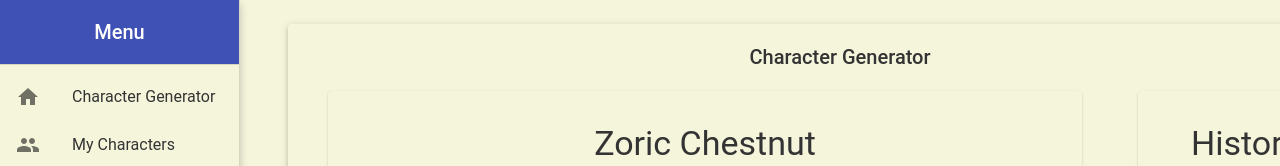
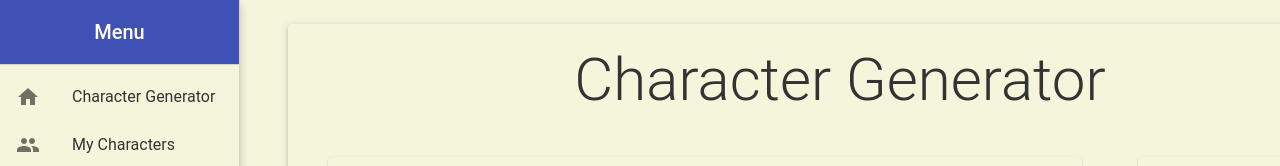
Before and after one commit to gcascade/character-generator, a React app: page /character-generator in a window 1280 px wide. Shown: the top 166 px of the page. Built offline with nearby package versions, Linux system fonts and the light colour scheme; no server answers.

Commit message:
feat: add PageTitle component and integrate it into multiple pages

```diff
--- /dev/null
+++ b/src/components/common/pageTitle/PageTitle.tsx
@@ -0,0 +1,27 @@
+import { Typography } from '@mui/material';
+import React from 'react';
+
+type PageTitleProps = {
+  children: React.ReactNode;
+  variant?: 'h1' | 'h2' | 'h3' | 'h4' | 'h5' | 'h6';
+  align?: 'inherit' | 'left' | 'center' | 'right' | 'justify';
+  gutterBottom?: boolean;
+};
+
+const PageTitle: React.FC<PageTitleProps> = ({
+  children,
+  variant = 'h2',
+  align = 'center',
+  gutterBottom = true,
+}) => (
+  <Typography
+    variant={variant}
+    component="h1"
+    align={align}
+    gutterBottom={gutterBottom}
+  >
+    {children}
+  </Typography>
+);
+
+export default PageTitle;
--- a/src/pages/characters/Characters.tsx
+++ b/src/pages/characters/Characters.tsx
@@ -1,7 +1,9 @@
-import { Container, Paper, Typography } from '@mui/material';
+import { Container, Paper } from '@mui/material';
 import React, { useContext } from 'react';
 import CharacterSummary from '../../components/character/characterSummary/CharacterSummary';
 import Carousel from '../../components/common/carousel/Carousel';
+import PageTitle from '../../components/common/pageTitle/PageTitle';
+
 import { DataContext } from '../../contexts/DataContext';
 
 const Characters = () => {
@@ -30,9 +32,7 @@ const Characters = () => {
           padding: '20px',
         }}
       >
-        <Typography variant="h2" component="h1" gutterBottom>
-          My Characters
-        </Typography>
+        <PageTitle>My Characters</PageTitle>
         {characters.length > 0 && (
           <Carousel cardsPerPage={3} height={600}>
             {children}
--- a/src/pages/home/Home.tsx
+++ b/src/pages/home/Home.tsx
@@ -1,12 +1,7 @@
-import {
-  Container,
-  Unstable_Grid2 as Grid,
-  Paper,
-  Typography,
-  useTheme,
-} from '@mui/material';
+import { Container, Unstable_Grid2 as Grid, Paper } from '@mui/material';
 import React, { FC, useContext } from 'react';
 import Character from '../../components/character/character/Character';
+import PageTitle from '../../components/common/pageTitle/PageTitle';
 import HistoryCard from '../../components/history/historyCard/HistoryCard';
 import { CharacterContext } from '../../contexts/CharacterContext';
 import useCharacterHistory from '../../hooks/useCharacterHistory';
@@ -15,7 +10,6 @@ const Home: FC = () => {
   const { history, addToHistory } = useCharacterHistory();
 
   const characterContext = useContext(CharacterContext);
-  const theme = useTheme();
 
   if (!characterContext) {
     throw new Error('Home must be used within a CharacterProvider');
@@ -32,14 +26,7 @@ const Home: FC = () => {
   return (
     <Container maxWidth={false}>
       <Paper elevation={3} style={{ padding: '20px' }}>
-        <Typography
-          component="h1"
-          variant="h5"
-          align="center"
-          sx={{ color: theme.palette.text.primary }}
-        >
-          Character Generator
-        </Typography>
+        <PageTitle>Character Generator</PageTitle>
         <Grid
           container
           spacing={2}
--- a/src/pages/settings/Settings.tsx
+++ b/src/pages/settings/Settings.tsx
@@ -10,6 +10,7 @@ import {
 } from '@mui/material';
 import React, { useEffect } from 'react';
 import { SubmitHandler, useForm } from 'react-hook-form';
+import PageTitle from '../../components/common/pageTitle/PageTitle';
 import useSettings from '../../hooks/useSettings';
 
 type SettingsFormValues = {
@@ -93,9 +94,7 @@ const Settings: React.FC = () => {
           padding: '20px',
         }}
       >
-        <Typography variant="h2" component="h1" gutterBottom>
-          Character Generator Settings
-        </Typography>
+        <PageTitle>Character Generator Settings</PageTitle>
         <form onSubmit={handleSubmit(onSubmit)}>
           <Box sx={{ marginBottom: '1.5rem' }}>
             <Typography variant="h4" component="h2" gutterBottom>
```
Also changed, not shown: 2 other files (tests, documents, lock files or other folders).
